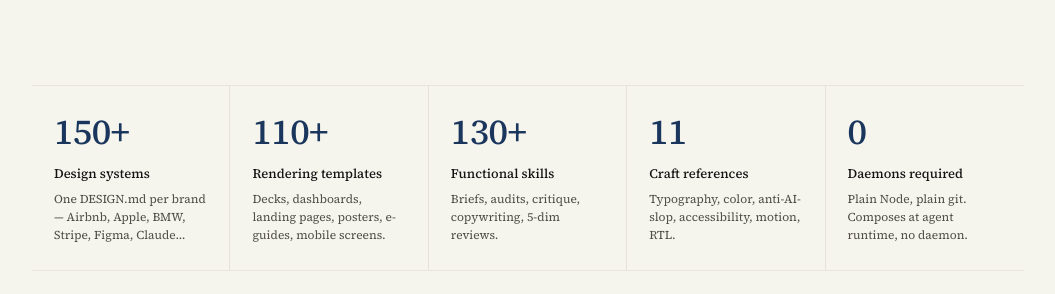
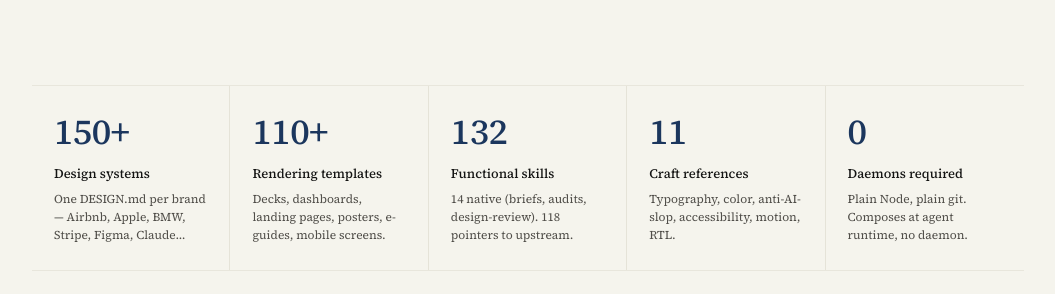
Before and after one commit to sugarforever/open-design-skill-web, a plain HTML site: page index.html in a window 1280 px wide. Shown: the part 1099-1393 px from the top of the page, without its empty margins (112-1167 px from the left). Drawn offline with nearby package versions, Linux system fonts and the light colour scheme.

Commit message:
Make the functional-skills metric honest
The metric previously read "130+ / Functional skills / Briefs, audits,
critique, copywriting, 5-dim reviews." Two problems:

1. 130+ implied 130+ ready-to-use skills, but only 14 of the 132 are
   native; 118 are curated stubs pointing at upstream repos that need
   separate install per the skill's own contract.
2. "5-dim reviews" was not a real skill in the catalog — the closest
   are design-review and plan-design-review.

New value: 132 (exact), sub: "14 native (briefs, audits, design-review).
118 pointers to upstream."

Co-Authored-By: Claude Opus 4.7 <noreply@anthropic.com>

```diff
--- a/index.html
+++ b/index.html
@@ -353,9 +353,9 @@ a:hover { color: var(--brand-light); }
       <div class='sub'>Decks, dashboards, landing pages, posters, e-guides, mobile screens.</div>
     </div>
     <div class='metric'>
-      <div class='value'>130+</div>
+      <div class='value'>132</div>
       <div class='label'>Functional skills</div>
-      <div class='sub'>Briefs, audits, critique, copywriting, 5-dim reviews.</div>
+      <div class='sub'>14 native (briefs, audits, design-review). 118 pointers to upstream.</div>
     </div>
     <div class='metric'>
       <div class='value'>11</div>
```
